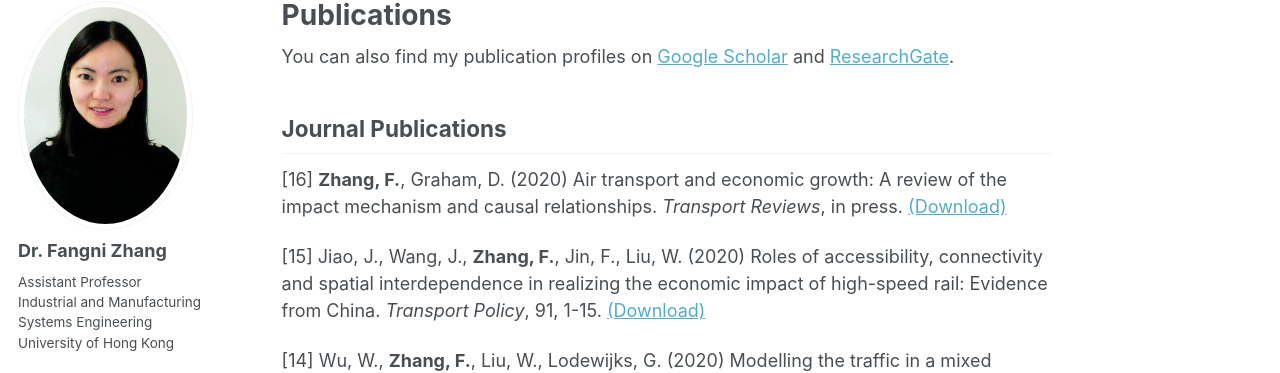
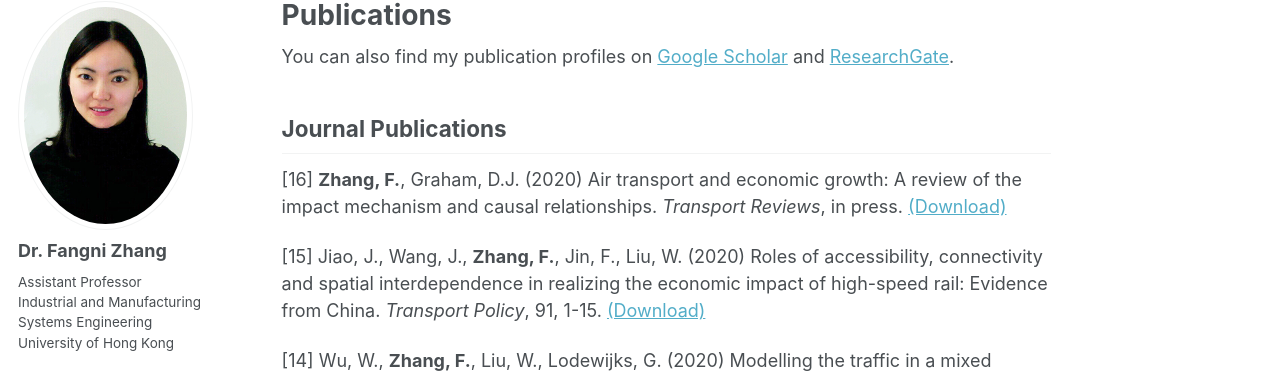
Before and after one commit to fangnizhang/fangnizhang.github.io, a Jekyll site: the page built from _pages/publications.md, in a window 1280 px wide and 900 px high. Shown: the part 117-490 px from the top of the window. Built offline with Jekyll 4.4.1, drawn with Linux system fonts in a browser that asks for light colours.

```diff
--- a/_pages/publications.md
+++ b/_pages/publications.md
@@ -18,7 +18,7 @@ You can also find my publication profiles on [Google Scholar](https://scholar.go
 
 Journal Publications
 ----------
-[16] **Zhang, F.**, Graham, D. (2020) Air transport and economic growth: A review of the impact mechanism and causal relationships. *Transport Reviews*, in press. [(Download)](https://doi.org/10.1080/01441647.2020.1738587)
+[16] **Zhang, F.**, Graham, D.J. (2020) Air transport and economic growth: A review of the impact mechanism and causal relationships. *Transport Reviews*, in press. [(Download)](https://doi.org/10.1080/01441647.2020.1738587)
 
 [15] Jiao, J., Wang, J., **Zhang, F.**, Jin, F., Liu, W. (2020) Roles of accessibility, connectivity and spatial interdependence in realizing the economic impact of high-speed rail: Evidence from China. *Transport Policy*, 91, 1-15. [(Download)](https://doi.org/10.1016/j.tranpol.2020.03.001)
 
```
